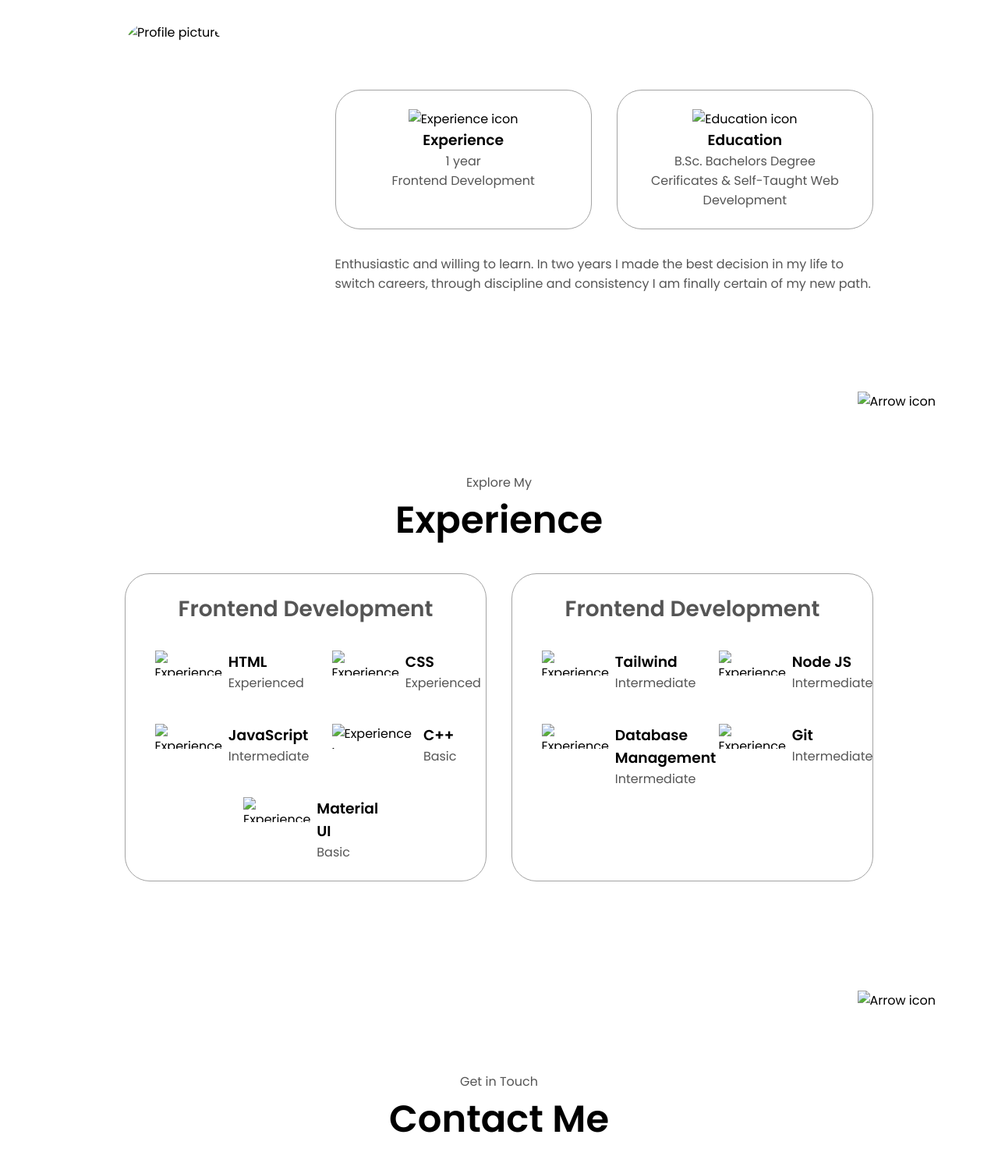
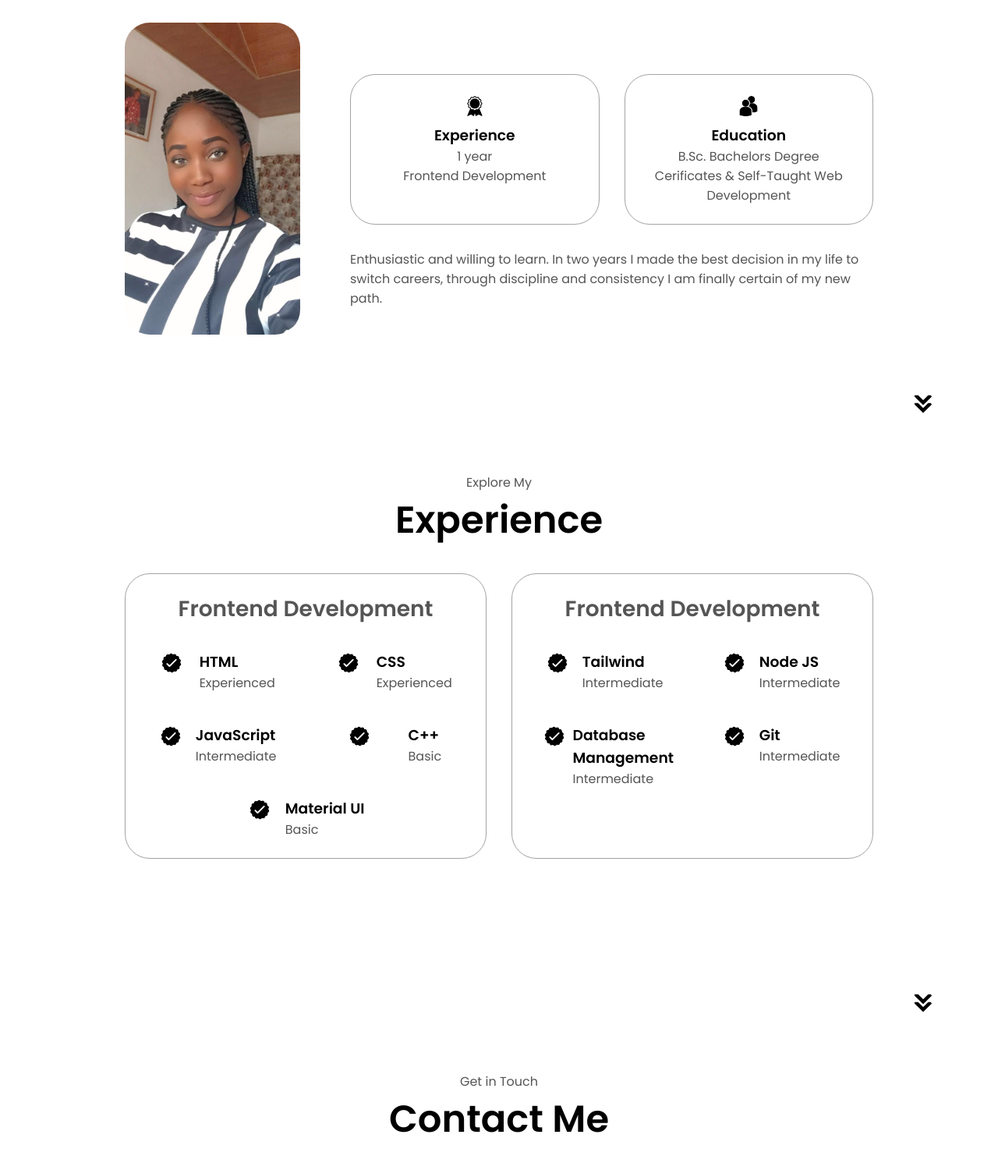
Before and after one commit to Fafagrace/FAFA-S-PORTFOLIO, a plain HTML site: page index.html in a window 1280 px wide. Shown: the part 1090-2590 px from the top of the page at 78% size. Drawn offline with Linux system fonts and the light colour scheme.

Commit message:
Update index.html

```diff
--- a/index.html
+++ b/index.html
@@ -24,7 +24,7 @@
       <div class="logo">FafaGrace</div>
       <div class="hamburger-menu">
         <div class="hamburger-icon" onclick="toggleMenu()">
-          <span></span>
+          <span></span>s
           <span></span>
           <span></span>
         </div>
@@ -38,7 +38,7 @@
     </nav>
     <section id="profile">
       <div class="section__pic-container">
-        <img src="./assets/Profile-pic.png" alt="Fafa's profile picture" />
+        <img src="./assests/Profile-pic.jpeg" alt="Fafa's profile picture" />
       </div>
       <div class="section__text">
         <p class="section__text__p1">Hello, I'm</p>
@@ -47,7 +47,7 @@
         <div class="btn-container">
           <button
             class="btn btn-color-2"
-            onclick="window.open('./assets/resume.pdf')"
+            onclick="window.open('./assests/resume.pdf')"
           >
             Download CV
           </button>
@@ -57,13 +57,13 @@
         </div>
         <div id="socials-container">
           <img
-            src="./assets/linkedin.png"
+            src="./assests/linkedin.png"
             alt="My LinkedIn profile"
             class="icon"
             onclick="location.href='http://www.linkedin.com/in/grace-aku-nutifafa-awuma'"
           />
           <img
-            src="./assets/github.png"
+            src="./assests/github.png"
             alt="My Github profile"
             class="icon"
             onclick="location.href='https://github.com/Fafagrace'"
@@ -77,7 +77,7 @@
       <div class="section-container">
         <div class="section__pic-container">
           <img
-            src="./assets/about-pic.png"
+            src="./assests/about-pic.jpeg"
             alt="Profile picture"
             class="about-pic"
           />
@@ -86,7 +86,7 @@
           <div class="about-containers">
             <div class="details-container">
               <img
-                src="./assets/experience.png"
+                src="./assests/experience.png"
                 alt="Experience icon"
                 class="icon"
               />
@@ -95,7 +95,7 @@
             </div>
             <div class="details-container">
               <img
-                src="./assets/education.png"
+                src="./assests/education.png"
                 alt="Education icon"
                 class="icon"
               />
@@ -112,7 +112,7 @@
         </div>
       </div>
       <img
-        src="./assets/arrow.png"
+        src="./assests/arrow.png"
         alt="Arrow icon"
         class="icon arrow"
         onclick="location.href='./#experience'"
@@ -128,7 +128,7 @@
             <div class="article-container">
               <article>
                 <img
-                  src="./assets/checkmark.png"
+                  src="./assests/checkmark.png"
                   alt="Experience icon"
                   class="icon"
                 />
@@ -139,7 +139,7 @@
               </article>
               <article>
                 <img
-                  src="./assets/checkmark.png"
+                  src="./assests/checkmark.png"
                   alt="Experience icon"
                   class="icon"
                 />
@@ -150,7 +150,7 @@
               </article>
               <article>
                 <img
-                  src="./assets/checkmark.png"
+                  src="./assests/checkmark.png"
                   alt="Experience icon"
                   class="icon"
                 />
@@ -162,7 +162,7 @@
               </article>
               <article>
                 <img
-                  src="./assets/checkmark.png"
+                  src="./assests/checkmark.png"
                   alt="Experience icon"
                   class="icon"
                 />
@@ -173,7 +173,7 @@
               </article>
               <article>
                 <img
-                  src="./assets/checkmark.png"
+                  src="./assests/checkmark.png"
                   alt="Experience icon"
                   class="icon"
                 />
@@ -189,7 +189,7 @@
             <div class="article-container">
               <article>
                 <img
-                  src="./assets/checkmark.png"
+                  src="./assests/checkmark.png"
                   alt="Experience icon"
                   class="icon"
                 />
@@ -200,7 +200,7 @@
               </article>
               <article>
                 <img
-                  src="./assets/checkmark.png"
+                  src="./assests/checkmark.png"
                   alt="Experience icon"
                   class="icon"
                 />
@@ -211,7 +211,7 @@
               </article>
               <article>
                 <img
-                  src="./assets/checkmark.png"
+                  src="./assests/checkmark.png"
                   alt="Experience icon"
                   class="icon"
                 />
@@ -222,7 +222,7 @@
               </article>
               <article>
                 <img
-                  src="./assets/checkmark.png"
+                  src="./assests/checkmark.png"
                   alt="Experience icon"
                   class="icon"
                 />
@@ -236,7 +236,7 @@
         </div>
       </div>
       <img
-        src="./assets/arrow.png"
+        src="./assests/arrow.png"
         alt="Arrow icon"
         class="icon arrow"
         onclick="location.href='./#projects'"
@@ -249,7 +249,7 @@
       <div class="contact-info-upper-container">
         <div class="contact-info-container">
           <img
-            src="./assets/email.png"
+            src="./assests/email.png"
             alt="Email icon"
             class="icon contact-icon email-icon"
           />
@@ -257,7 +257,7 @@
         </div>
         <div class="contact-info-container">
           <img
-            src="./assets/linkedin.png"
+            src="./assests/linkedin.png"
             alt="LinkedIn icon"
             class="icon contact-icon"
           />
```
